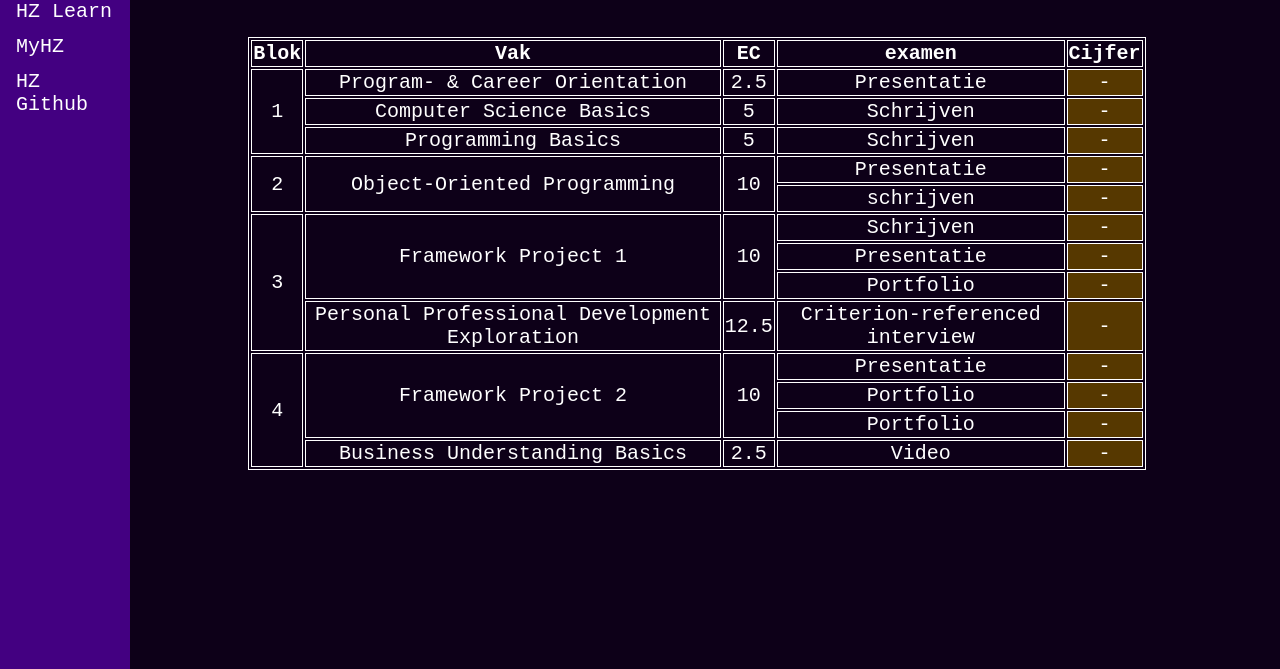
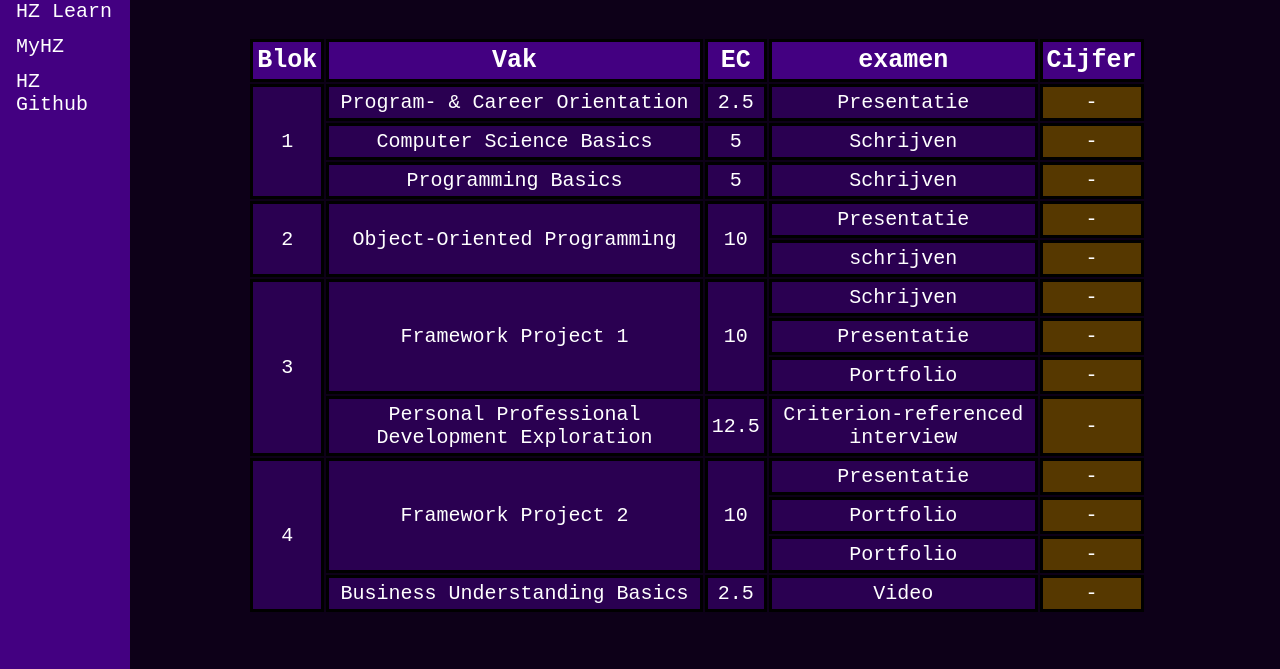
Before and after one commit to Thijs-HZ-School/PCO, a plain HTML site: page dashboard.html in a window 1280 px wide. Shown: the part 131-800 px from the top of the page. Drawn offline with Linux system fonts and the light colour scheme.

Commit message:
a;lskdjfa;lskjf

```diff
--- a/dashboard.html
+++ b/dashboard.html
@@ -28,7 +28,7 @@
         <main>
             <h1 class="nametext">Dashboard</h1>
 
-            <table class="dashtable">
+            <table>
                 <tr>
                     <th>Blok</th>
                     <th>Vak</th>
--- a/style.css
+++ b/style.css
@@ -107,8 +107,20 @@ main a {
 }
 
 /* -------------------- voor de Dashboard --------------------------------- */
-.dashtable, th, td {
-  border:1px solid white;
+
+
+th, td {
+  padding: 4px;
+  border: 3px solid  black;
+}
+
+td {
+  background-color: rgb(42, 0, 81);
+}
+
+th {
+  font-size: 25px;
+  background-color: rgb(67, 0, 129);
 }
 
 .failgrade {
```
